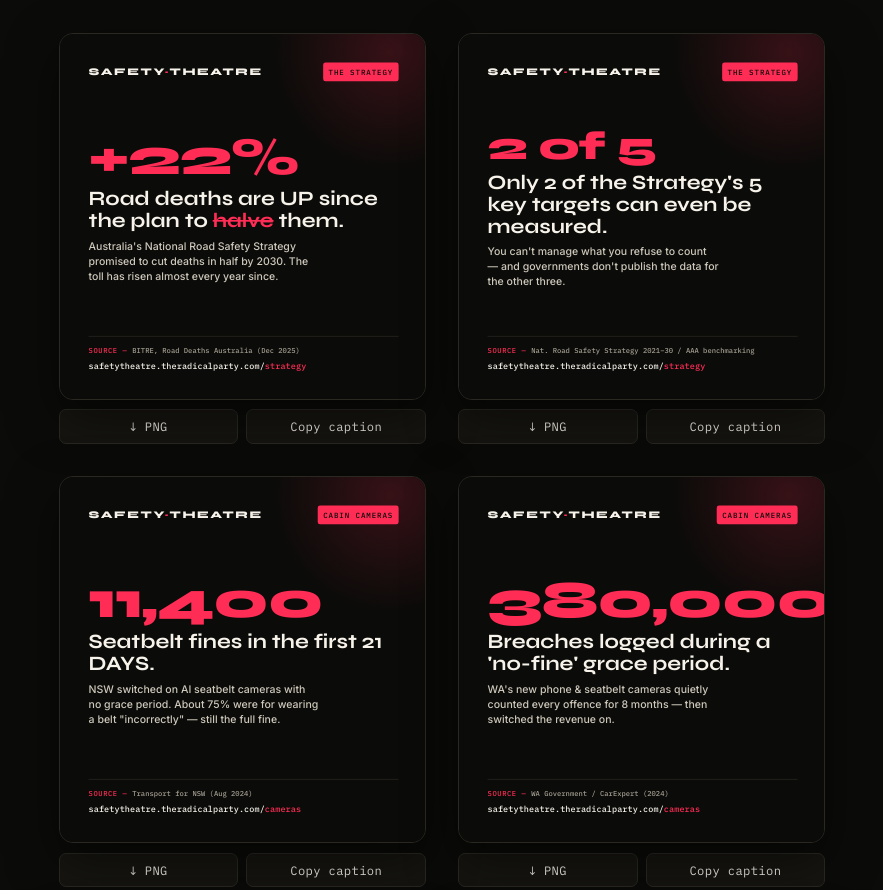
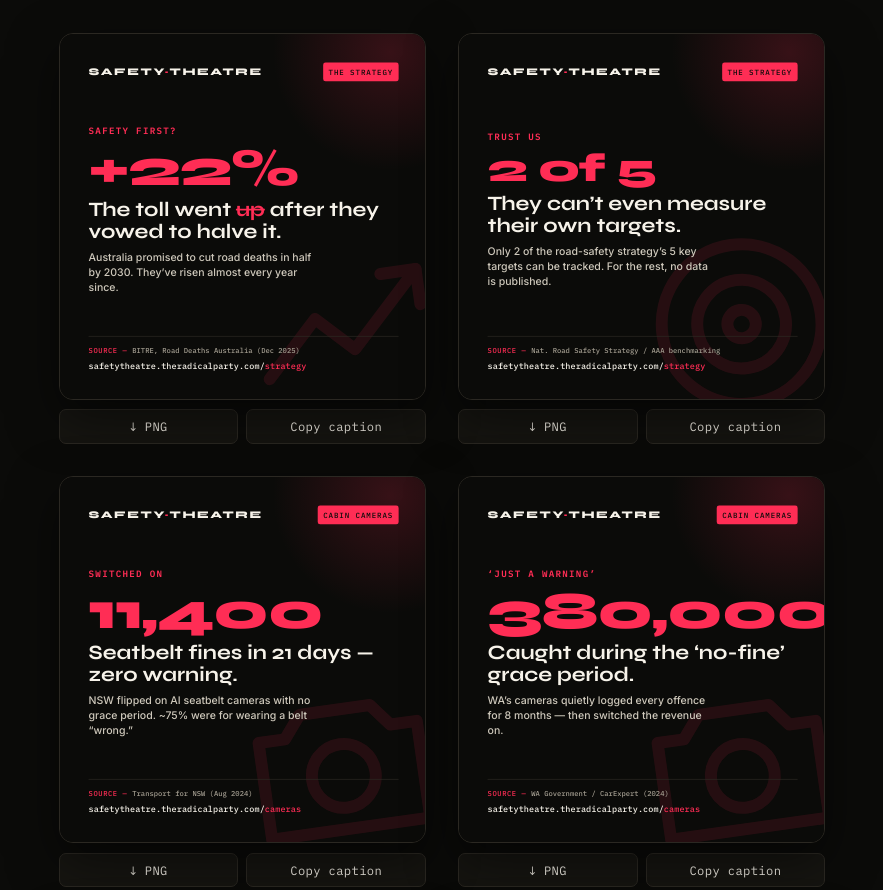
Before and after one commit to kingomarwashere/safety-theatre, a plain HTML site: page public/share.html in a window 1280 px wide. Shown: the part 681-1571 px from the top of the page, without its empty margins (198-1081 px from the left). Drawn offline with nearby package versions, Linux system fonts and the light colour scheme.

Commit message:
Shareables: add image watermarks + punchier hooks for virality
Each stat card now carries a bold line-icon watermark (camera, eye, dollar,
recycle-loop, gauge, scales, flask, target, pin, %, trend) as a faint
background "image", plus a punchy uppercase HOOK overline (Safety first? /
The loop / Sober. Still guilty. / Smile) above the number. Rewrote all 15
headlines tighter and more provocative while keeping them accurate. Copy-
caption now leads with the hook + number for scroll-stopping post text.
Watermark + hook sized per format (square/story/wide); verified all three
render without overflow via headless.

Co-Authored-By: Claude Opus 4.8 (1M context) <noreply@anthropic.com>

```diff
--- a/public/share.css
+++ b/public/share.css
@@ -53,6 +53,11 @@
 .sc-head{font-family:'Syne';font-weight:700;font-size:60px;line-height:1.06;max-width:20ch}
 .sc-head em{color:var(--red);font-style:normal;text-decoration:line-through;text-decoration-thickness:5px}
 .sc-sub{font-family:'Inter';font-weight:500;font-size:31px;line-height:1.42;color:#cfc9bc;max-width:34ch}
+.sc-hook{font-family:'IBM Plex Mono';font-weight:600;font-size:27px;letter-spacing:.14em;text-transform:uppercase;color:var(--red);margin-bottom:-6px}
+
+/* background "image" — a bold line-icon watermark per card */
+.sc-bg{position:absolute;right:-6%;bottom:-8%;width:58%;color:var(--red);opacity:.11;z-index:0;pointer-events:none}
+.sc-bg svg{width:100%;height:auto;display:block;transform:rotate(-8deg)}
 
 .sc-foot{position:relative;z-index:1;border-top:2px solid #2b2822;padding-top:26px;display:flex;flex-direction:column;gap:8px}
 .sc-src{font-family:'IBM Plex Mono';font-weight:500;font-size:21px;color:#a49e91;line-height:1.4}
@@ -66,11 +71,15 @@
 [data-fmt="story"] .sc-head{font-size:68px}
 [data-fmt="story"] .sc-sub{font-size:35px}
 [data-fmt="story"] .sc-mid{gap:34px}
+[data-fmt="story"] .sc-hook{font-size:31px;margin-bottom:-10px}
+[data-fmt="story"] .sc-bg{width:62%;bottom:-6%}
 
 /* wide = less height, scale everything down */
 [data-fmt="wide"] .sc-num{font-size:126px}
 [data-fmt="wide"] .sc-num.mid{font-size:94px}
 [data-fmt="wide"] .sc-num.sm{font-size:62px}
+[data-fmt="wide"] .sc-hook{font-size:18px;margin-bottom:-2px}
+[data-fmt="wide"] .sc-bg{width:42%;right:-3%;bottom:-11%}
 [data-fmt="wide"] .sc-head{font-size:42px}
 [data-fmt="wide"] .sc-sub{font-size:24px}
 [data-fmt="wide"] .sc-brand{font-size:24px}
--- a/public/share.js
+++ b/public/share.js
@@ -5,83 +5,103 @@
   var SITE = 'safetytheatre.theradicalparty.com';
   var TAGS = '#roadsafety #Australia #speedcameras #surveillance #SafetyTheatre';
 
-  // size: '' = big (short numbers), 'mid', 'sm' (long strings)
+  // Bold, scroll-stopping stat cards. size: '' = big (short numbers), 'mid', 'sm' (long strings).
+  // hook = punchy overline; icon = background watermark (see ICONS).
   var CARDS = [
-    { cat: 'The Strategy', num: '+22%', size: '',
-      head: 'Road deaths are UP since the plan to <em>halve</em> them.',
-      sub: "Australia's National Road Safety Strategy promised to cut deaths in half by 2030. The toll has risen almost every year since.",
+    { cat: 'The Strategy', icon: 'trend', hook: 'Safety first?', num: '+22%', size: '',
+      head: 'The toll went <em>up</em> after they vowed to halve it.',
+      sub: 'Australia promised to cut road deaths in half by 2030. They’ve risen almost every year since.',
       src: 'BITRE, Road Deaths Australia (Dec 2025)', page: 'strategy' },
 
-    { cat: 'The Strategy', num: '2 of 5', size: 'mid',
-      head: "Only 2 of the Strategy's 5 key targets can even be measured.",
-      sub: "You can't manage what you refuse to count — and governments don't publish the data for the other three.",
-      src: 'Nat. Road Safety Strategy 2021–30 / AAA benchmarking', page: 'strategy' },
+    { cat: 'The Strategy', icon: 'target', hook: 'Trust us', num: '2 of 5', size: 'mid',
+      head: "They can’t even measure their own targets.",
+      sub: "Only 2 of the road-safety strategy’s 5 key targets can be tracked. For the rest, no data is published.",
+      src: 'Nat. Road Safety Strategy / AAA benchmarking', page: 'strategy' },
 
-    { cat: 'Cabin Cameras', num: '11,400', size: '',
-      head: 'Seatbelt fines in the first 21 DAYS.',
-      sub: 'NSW switched on AI seatbelt cameras with no grace period. About 75% were for wearing a belt "incorrectly" — still the full fine.',
+    { cat: 'Cabin Cameras', icon: 'camera', hook: 'Switched on', num: '11,400', size: '',
+      head: 'Seatbelt fines in 21 days — zero warning.',
+      sub: 'NSW flipped on AI seatbelt cameras with no grace period. ~75% were for wearing a belt “wrong.”',
       src: 'Transport for NSW (Aug 2024)', page: 'cameras' },
 
-    { cat: 'Cabin Cameras', num: '380,000', size: '',
-      head: "Breaches logged during a 'no-fine' grace period.",
-      sub: "WA's new phone & seatbelt cameras quietly counted every offence for 8 months — then switched the revenue on.",
+    { cat: 'Cabin Cameras', icon: 'camera', hook: "‘Just a warning’", num: '380,000', size: '',
+      head: "Caught during the ‘no-fine’ grace period.",
+      sub: "WA’s cameras quietly logged every offence for 8 months — then switched the revenue on.",
       src: 'WA Government / CarExpert (2024)', page: 'cameras' },
 
-    { cat: 'Cabin Cameras', num: '$1,209', size: '',
-      head: 'The highest phone-camera fine in the country.',
-      sub: 'One glance in Queensland. The same AI camera photographs your cabin and also scans your seatbelt, your plate and your speed.',
+    { cat: 'Cabin Cameras', icon: 'camera', hook: 'Look down once', num: '$1,209', size: '',
+      head: 'The price of a single glance at your phone.',
+      sub: 'Queensland’s fine is the country’s harshest — and the same AI also scans your belt, plate and speed.',
       src: 'Queensland Government (2025)', page: 'cameras' },
 
-    { cat: 'The Money', num: '3,200→27,900', size: 'sm',
-      head: 'Monthly fines jumped 9× when the warning signs came off.',
-      sub: 'NSW hid its mobile speed cameras in 2020. Low-range fines soared — then fell ~90% the moment the signs returned in 2023.',
+    { cat: 'The Money', icon: 'eye', hook: 'Surprise', num: '3,200→27,900', size: 'sm',
+      head: 'Hide the camera, and fines jump 9×.',
+      sub: 'NSW pulled the warning signs in 2020. Fines soared — then fell ~90% the moment they came back.',
       src: 'Revenue NSW / Transport for NSW', page: 'money' },
 
-    { cat: 'The Fund', num: '~10%', size: '',
-      head: 'Of the police budget — from cameras alone.',
-      sub: "Victoria's road-safety cameras raised $473m in a year — about a tenth of what it costs to run the entire state police force. Fines that big stop being about safety.",
-      src: 'Victorian Govt / Victoria Police Annual Report 2024-25', page: 'fund' },
+    { cat: 'The Fund', icon: 'cycle', hook: 'Follow the money', num: '~10%', size: '',
+      head: 'A tenth of the police budget — from cameras.',
+      sub: "Victoria’s cameras raised $473m in a year: about a tenth of what it costs to run the whole force.",
+      src: 'Victorian Govt / Victoria Police AR 2024-25', page: 'fund' },
 
-    { cat: 'The Fund', num: '$118m', size: '',
-      head: 'Fine money spent running MORE cameras.',
-      sub: "In one year NSW's road-safety fund spent $118.4m operating the camera program itself — plus $36.7m on police. The enforcement pays for the enforcement.",
+    { cat: 'The Fund', icon: 'cycle', hook: 'The loop', num: '$118m', size: '',
+      head: 'Your fines buy the cameras that fine you.',
+      sub: "In one year NSW’s ‘road safety’ fund spent $118.4m running the cameras — plus $36.7m on police.",
       src: 'Transport for NSW Progress Report 2024', page: 'fund' },
 
-    { cat: 'The Fund', num: '$104m', size: '',
-      head: "'Safety' money collected — then NOT spent on safety.",
-      sub: "The NSW Auditor-General found the road-safety fund underspent by ~$104m in a single year; $73m wasn't allocated to any region at all.",
+    { cat: 'The Fund', icon: 'dollar', hook: 'For safety?', num: '$104m', size: '',
+      head: "‘Safety’ cash collected — then not spent.",
+      sub: "The NSW Auditor-General found the fund underspent ~$104m in a year; $73m went to no region at all.",
       src: 'NSW Auditor-General (2023)', page: 'fund' },
 
-    { cat: 'The Evidence', num: '15 of 33', size: 'mid',
-      head: 'AI camera sites with NO crash record.',
-      sub: "Victoria's Auditor-General found police 'cannot show' they checked crash history before siting cameras. If it's about crashes — why here?",
+    { cat: 'The Evidence', icon: 'pin', hook: "‘Where the crashes are’", num: '15 of 33', size: 'mid',
+      head: 'AI cameras where there were NO crashes.',
+      sub: "Victoria’s auditor found police ‘cannot show’ they checked crash history before siting cameras.",
       src: 'Victorian Auditor-General (2026)', page: 'evidence' },
 
-    { cat: 'The Evidence', num: '¼', size: '',
-      head: "A quarter of the 'camera effect' is a statistical illusion.",
-      sub: 'Regression to the mean: crashes spike randomly, a camera is installed, crashes fall back to normal — and the camera takes the credit.',
+    { cat: 'The Evidence', icon: 'percent', hook: 'The magic trick', num: '¼', size: '',
+      head: "A quarter of the ‘camera effect’ is a mirage.",
+      sub: 'Crashes spike at random, a camera arrives, they fall back to normal — and the camera takes the credit.',
       src: 'Peer-reviewed road-safety literature', page: 'evidence' },
 
-    { cat: 'Drug Testing', num: '+836%', size: '',
-      head: 'More charges — with no change in behaviour.',
-      sub: "NSW's own crime bureau found 'no evidence' drug-driving actually rose. The test detects presence, not impairment — you can be sober and guilty.",
+    { cat: 'Drug Testing', icon: 'flask', hook: 'Sober. Still guilty.', num: '+836%', size: '',
+      head: 'Unimpaired — and charged anyway.',
+      sub: "NSW’s own bureau found ‘no evidence’ drug-driving rose. The test finds presence, not impairment.",
       src: 'BOCSAR (2024)', page: 'drugs' },
 
-    { cat: 'Punishing the Poor', num: '$3,622', size: '',
-      head: 'She was jailed over unpaid fines. She died in the cell.',
-      sub: 'A flat fine costs a millionaire minutes and a single parent a fortnight. The same "safety" system that fines you can imprison you.',
-      src: 'See "Punishing the Poor"', page: 'justice' },
+    { cat: 'Punishing the Poor', icon: 'scales', hook: 'The real cost', num: '$3,622', size: '',
+      head: 'Jailed over fines. She died in the cell.',
+      sub: 'A flat fine is pocket change to the rich and a fortnight’s rent to the poor. Then it can jail you.',
+      src: 'See “Punishing the Poor”', page: 'justice' },
 
-    { cat: 'Speed', num: '2 km/h', size: 'mid',
-      head: "The only camera tolerance in Australia you're allowed to know.",
-      sub: 'Victoria publishes 2 km/h. Every other state keeps it secret — and legally, any amount over the line is an offence.',
+    { cat: 'Speed', icon: 'gauge', hook: "It’s a secret", num: '2 km/h', size: 'mid',
+      head: "The only tolerance you’re allowed to know.",
+      sub: 'Victoria publishes 2 km/h. Every other state hides it — and any amount over the line is an offence.',
       src: 'Victorian Government / state policies', page: 'speed' },
 
-    { cat: 'Surveillance', num: '16/sec', size: '',
-      head: 'Number plates one ANPR unit reads — every second.',
-      sub: "Every plate logged, guilty or not, and kept. 'Road safety' cameras have already been repurposed to enforce lockdowns.",
-      src: 'See "Surveillance"', page: 'surveillance' }
+    { cat: 'Surveillance', icon: 'eye', hook: 'Smile', num: '16/sec', size: '',
+      head: 'Every plate. Logged. Guilty or not.',
+      sub: "One ANPR unit reads 16 plates a second — all kept. ‘Safety’ cameras already enforced lockdowns.",
+      src: 'See “Surveillance”', page: 'surveillance' }
   ];
+
+  // Bold line-icons used as a faint background watermark on each card.
+  var ICONS = {
+    trend:  '<path d="M3 17l6-6 4 4 8-8"/><path d="M17 7h4v4"/>',
+    target: '<circle cx="12" cy="12" r="9"/><circle cx="12" cy="12" r="5"/><circle cx="12" cy="12" r="1.6"/>',
+    camera: '<path d="M3 8h3l2-2.5h8L18 8h3v11H3z"/><circle cx="12" cy="13" r="3.6"/>',
+    eye:    '<path d="M2 12s3.6-7 10-7 10 7 10 7-3.6 7-10 7-10-7-10-7z"/><circle cx="12" cy="12" r="3"/>',
+    dollar: '<line x1="12" y1="2" x2="12" y2="22"/><path d="M17 6.2c0-2-2.2-3-5-3s-5 1-5 3.5S9 10 12 10.5s5 1 5 3.6-2.2 3.5-5 3.5-5-1-5-3.1"/>',
+    cycle:  '<path d="M4.5 12a7.5 7.5 0 0 1 12.5-5.6"/><path d="M14 5.5h3.5V9"/><path d="M19.5 12a7.5 7.5 0 0 1-12.5 5.6"/><path d="M10 18.5H6.5V15"/>',
+    gauge:  '<path d="M3 16a9 9 0 0 1 18 0"/><line x1="12" y1="16" x2="16.5" y2="10.5"/><circle cx="12" cy="16" r="1.6"/>',
+    scales: '<line x1="12" y1="3" x2="12" y2="21"/><path d="M6 21h12"/><path d="M12 6l-7 2 3 5a3 3 0 0 1-6 0l3-5"/><path d="M12 6l7 2-3 5a3 3 0 0 0 6 0l-3-5"/>',
+    flask:  '<path d="M9 3h6"/><path d="M10 3v6l-5 9a2 2 0 0 0 2 3h10a2 2 0 0 0 2-3l-5-9V3"/>',
+    pin:    '<path d="M12 22s7-6.5 7-12a7 7 0 0 0-14 0c0 5.5 7 12 7 12z"/><circle cx="12" cy="10" r="2.6"/>',
+    percent:'<line x1="5" y1="19" x2="19" y2="5"/><circle cx="7.5" cy="7.5" r="2.3"/><circle cx="16.5" cy="16.5" r="2.3"/>'
+  };
+  function iconSVG(name) {
+    return '<svg viewBox="0 0 24 24" fill="none" stroke="currentColor" stroke-width="1.35" ' +
+      'stroke-linecap="round" stroke-linejoin="round">' + (ICONS[name] || ICONS.target) + '</svg>';
+  }
 
   var gallery = document.getElementById('gallery');
   if (!gallery) return;
@@ -89,7 +109,7 @@
   function plain(html) { return html.replace(/<[^>]+>/g, ''); }
 
   function caption(c) {
-    return plain(c.head) + ' ' + c.sub +
+    return (c.hook ? c.hook + '.\n\n' : '') + c.num + ' — ' + plain(c.head) + ' ' + c.sub +
       '\n\nSource: ' + c.src + '. Full receipts + more visuals: https://' + SITE + '/' + c.page +
       '\n\n' + TAGS;
   }
@@ -105,9 +125,11 @@
     sc.className = 'sc';
     sc.setAttribute('data-i', i);
     sc.innerHTML =
+      '<div class="sc-bg">' + iconSVG(c.icon) + '</div>' +
       '<div class="sc-top"><span class="sc-brand">SAFETY<span>·</span>THEATRE</span>' +
         '<span class="sc-cat">' + c.cat + '</span></div>' +
       '<div class="sc-mid">' +
+        (c.hook ? '<div class="sc-hook">' + c.hook + '</div>' : '') +
         '<div class="sc-num ' + c.size + '">' + c.num + '</div>' +
         '<div class="sc-head">' + c.head + '</div>' +
         '<div class="sc-sub">' + c.sub + '</div>' +
```
